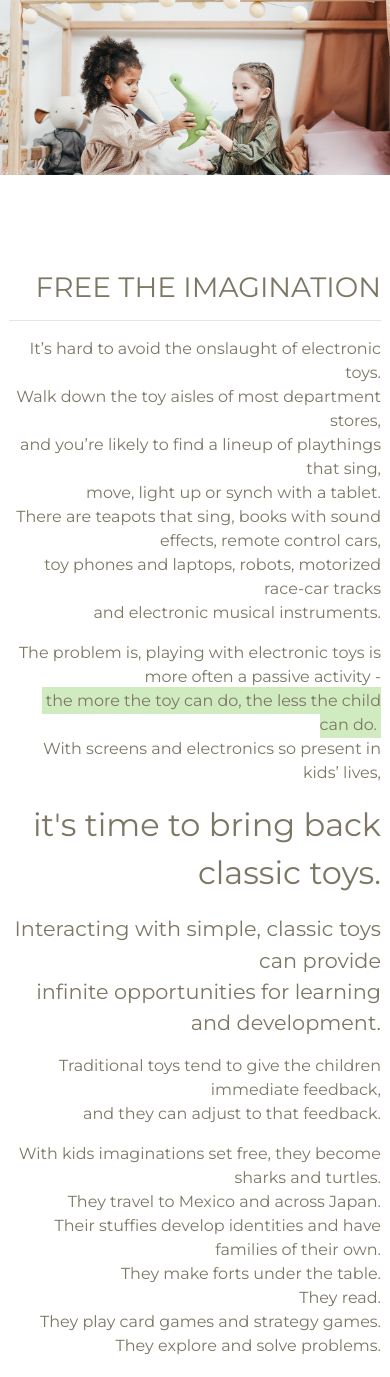
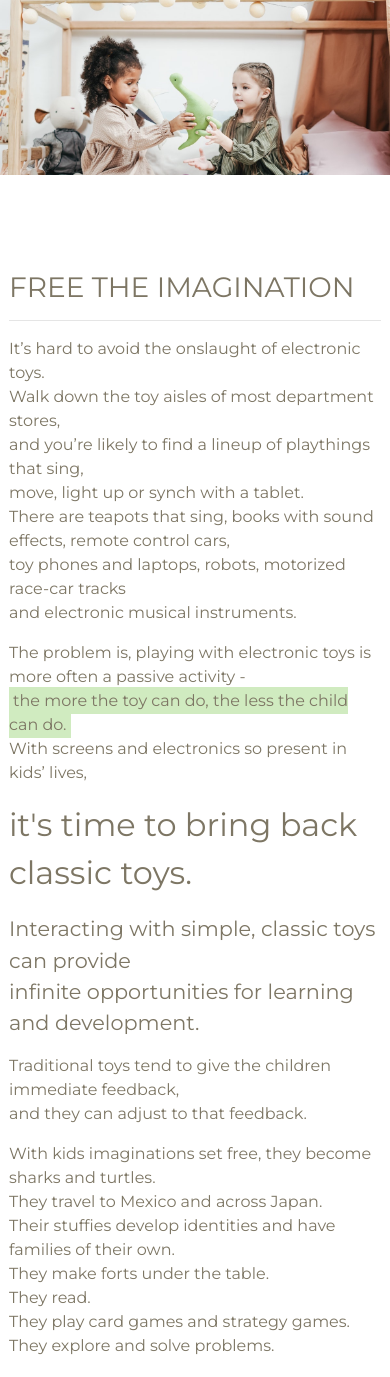
Before and after one commit to imInez/dinosauria, a Django app: page / in a window 390 px wide. Shown: the part 81-1458 px from the top of the page. Run offline with Django 3.2, Linux system fonts and the light colour scheme; some libraries are stand-ins or nearby versions.

Commit message:
Updating front for mobile

```diff
--- a/shop/static/css/style.css
+++ b/shop/static/css/style.css
@@ -151,10 +151,18 @@ form div.field {
     .visible-mobile {
     display:none !important;
     }
+
+    #intro-text{
+        text-align: right;
+    }
 }
 
 @media only screen and (max-width:799px) {
     .visible-desktop {
      display:none !important;
       }
+
+      #intro-text{
+        text-align: left;
+    }
 }
--- a/shop/templates/shop/home.html
+++ b/shop/templates/shop/home.html
@@ -13,7 +13,7 @@ Dinosauria store
 
 {% block content %}
 <div class="row my-5">
-    <div class="col col-md-12 col-lg-6 m-auto pt-5 text-right col-grey-green sans-font px-4" id="intro-text">
+    <div class="col col-md-12 col-lg-6 m-auto pt-5 col-grey-green sans-font px-4" id="intro-text">
         <h3>FREE THE IMAGINATION</h3>
         <hr>
         <p>
--- a/shop/templates/shop/product/product-list.html
+++ b/shop/templates/shop/product/product-list.html
@@ -17,7 +17,7 @@ Dinosauria store - Products
     {% if not forloop.counter|divisibleby:2  %}
     </div>
     <div class="row mx-5 text-center">
-        <div class="col product my-3">
+        <div class="col col-md-12 col-lg-6 product my-3">
             <a href="{{ product.get_absolute_url }}" class="product-link"><img src="{{ product.image.url }}" class="product-img" alt="{{ product.name }}">
                 <h2 class="product-name pretty-font pt-3 pb-2">{{ product.name }}, {{ product.price }} </h2></a>
             <form action="{% url 'cart:cart_add' product.id %}" method="POST">
@@ -26,7 +26,7 @@ Dinosauria store - Products
             </form>
         </div>
         {% else %}
-        <div class="col product my-1">
+        <div class="col col-md-12 col-lg-6 product my-1">
             <a href="{{ product.get_absolute_url }}" class="product-link"><img src="{{ product.image.url }}" class="product-img">
                 <h2 class="product-name pretty-font pt-3 pb-2">{{ product.name }}, {{ product.price }} </h2></a>
             <form action="{% url 'cart:cart_add' product.id %}" method="POST">
--- a/users/templates/users/addresses.html
+++ b/users/templates/users/addresses.html
@@ -16,7 +16,7 @@
 
 </div>
 <div class="row mt-2 text-center">
-    <div class="col">
+    <div class="col col-md-12 col-lg-6">
         <div class="p-3">
 
             <a class="btn" data-toggle="collapse" href="#new_address" role="button" aria-expanded="false" aria-controls="new_address">
```
